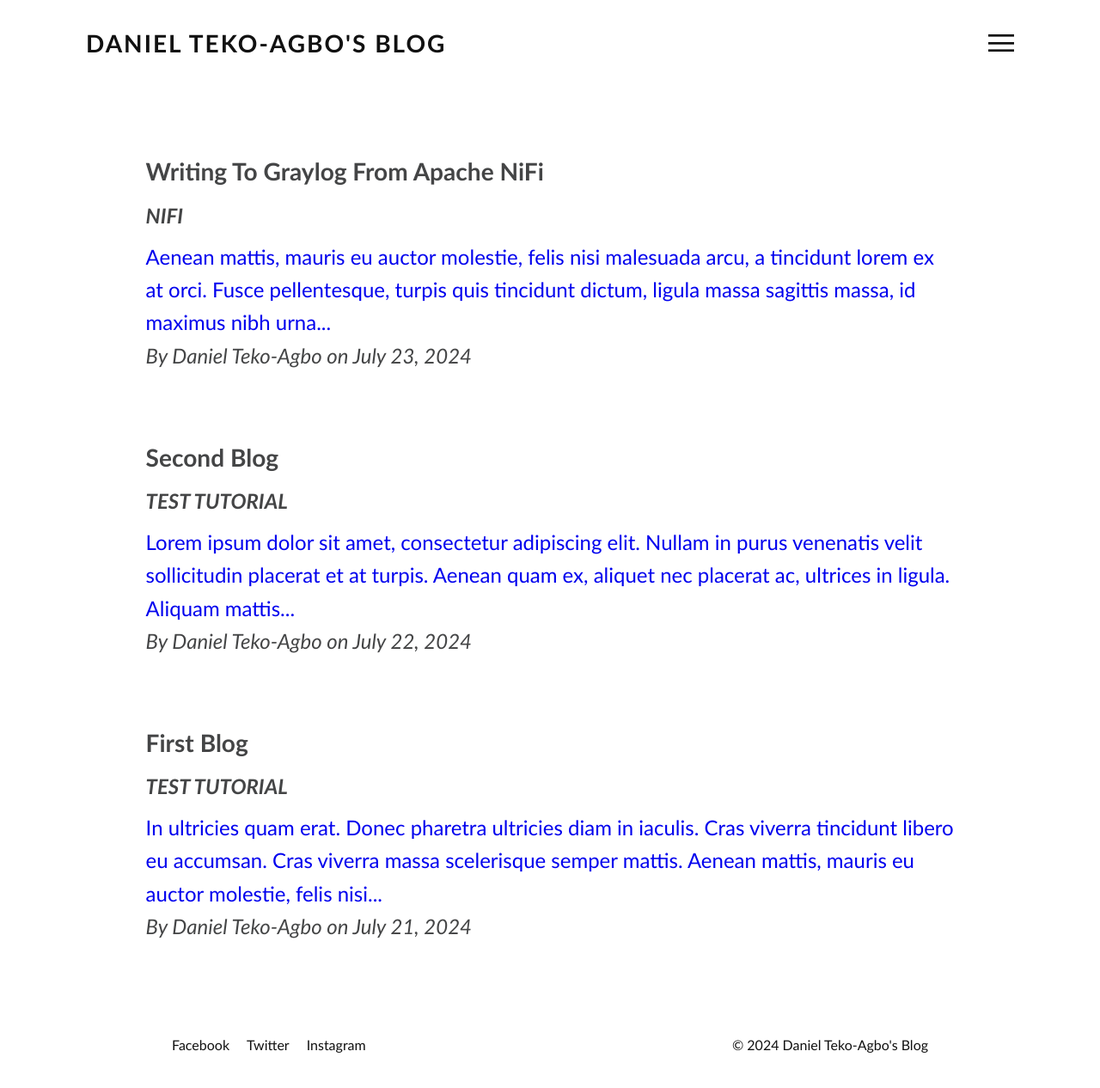
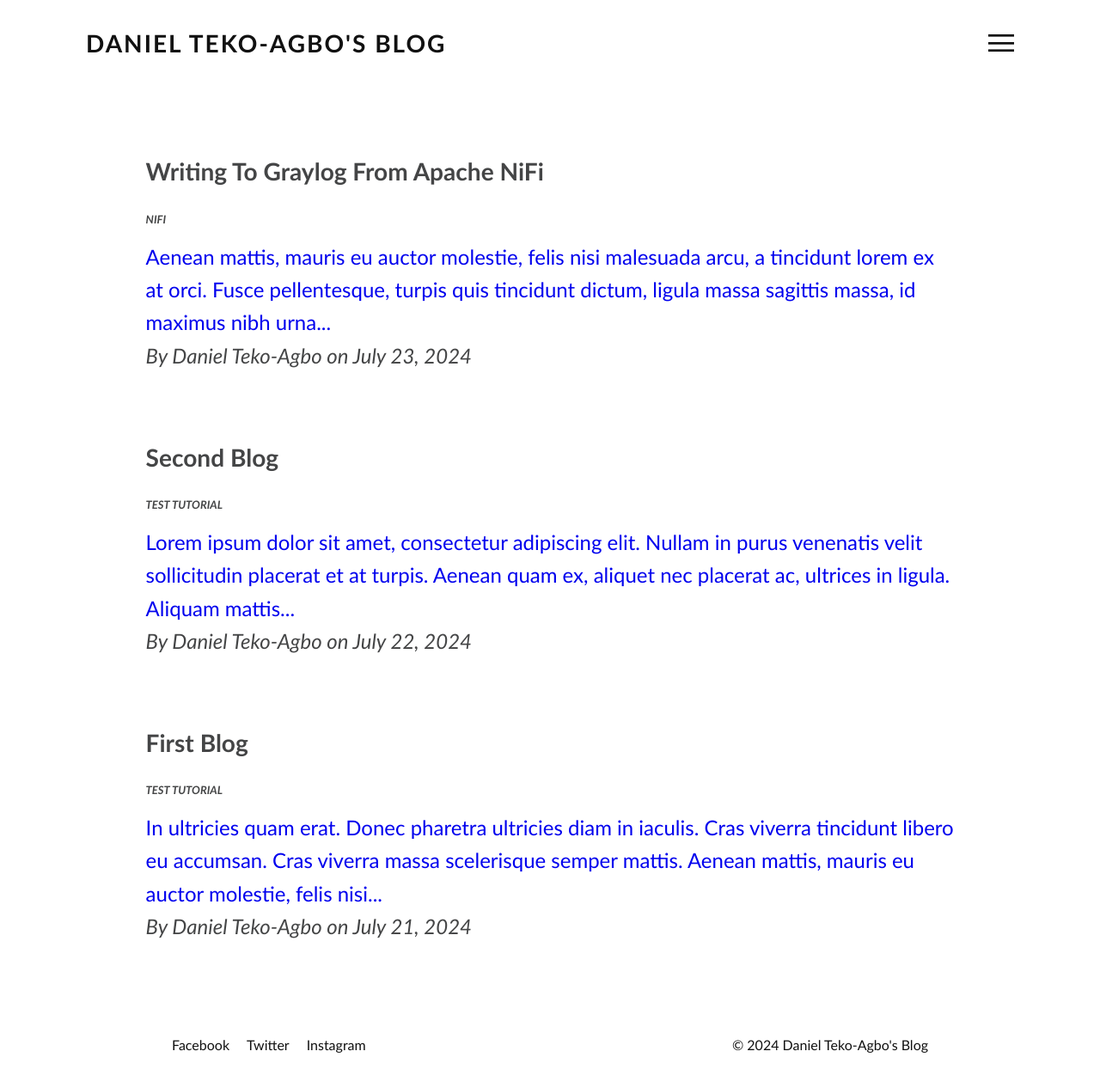
Before and after one commit to DanielTeko-Agbo/blog, a Jekyll site: the page built from index.md, in a window 1280 px wide. Shown: the whole page at 86% size. Built offline with Jekyll 4.4.1, drawn with Linux system fonts in a browser that asks for light colours.

Commit message:
Modified Styling

```diff
--- a/assets/css/style.css
+++ b/assets/css/style.css
@@ -261,6 +261,7 @@ section header .toggle.active
 .post-excerpt{
 	margin: 1% 0;
 	font-style: italic;
+    font-size: medium;
 	color: rgb(68, 69, 70);
 }
 .post-excerpt:hover{
@@ -270,6 +271,7 @@ section header .toggle.active
 	text-transform: uppercase;
 	font-style: italic;
 	font-weight: bold;
+    font-size: small;
 	color: rgb(68, 69, 70);
 }
 .post-author{
```
